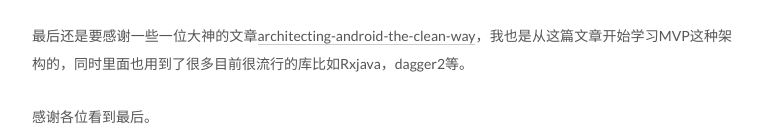
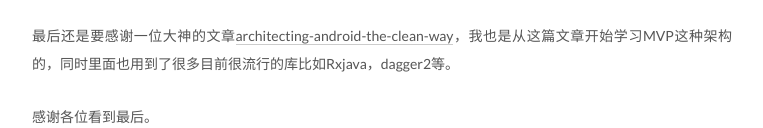
Before and after one commit to AlexMagic/AlexMagic.github.io, a plain HTML site: page 2017/03/10/基于MVP模式搭建Android应用/index.html in a window 1280 px wide. Shown: the part 6153-6281 px from the top of the page, without its empty margins (98-861 px from the left). Drawn offline with Linux system fonts and the light colour scheme.

Commit message:
Site updated: 2017-03-11 14:56:14

```diff
--- a/2017/03/10/基于MVP模式搭建Android应用/index.html
+++ b/2017/03/10/基于MVP模式搭建Android应用/index.html
@@ -103,7 +103,7 @@
 <meta property="og:image" content="https://github.com/AlexMagic/SimpleResources/blob/master/EasyMvpBuilder/easy_app.png?raw=true">
 <meta property="og:image" content="https://github.com/AlexMagic/SimpleResources/blob/master/EasyMvpBuilder/app_activity.png?raw=true">
 <meta property="og:image" content="https://github.com/AlexMagic/SimpleResources/blob/master/EasyMvpBuilder/app_presenter.png?raw=true">
-<meta property="og:updated_time" content="2017-03-11T06:52:08.000Z">
+<meta property="og:updated_time" content="2017-03-11T06:56:09.000Z">
 <meta name="twitter:card" content="summary">
 <meta name="twitter:title" content="基于MVP模式搭建的Android应用">
 <meta name="twitter:description" content="前言这篇博客是我个人的处女作，想了很久要以什么作为我博客的第一篇文章，最后选择了写下这篇关于MVP的架构的内容，当中也是有些原因的：我是去年毕业的，到目前为止算算日子在现在这家公司也已经工作了一年多了，作为一个新人我到公司之后首先就是要从零开始做一些他们终端里面的应用。在我还是学生接触Android的一段时间里都是传统的MVC的方式搭建一个应用，经过一番了解到了MVC并不是很适合移动端的开发，而目">
@@ -396,7 +396,7 @@
 <p>本次例子调用的豆瓣v2的搜索图书的接口，为了简单和方便，我把要搜索的内容写死为“python入门”，估计是因为本人近期在学习机器学习方面的知识，所有脑袋第一时间想的就是python……到这里就要开始对mvp的具体实现了，首先看到我们熟悉的Activity：<br><img src="https://github.com/AlexMagic/SimpleResources/blob/master/EasyMvpBuilder/app_activity.png?raw=true" alt=""><br>它实现了一个BooksView的接口，实际上这个接口继承自BaseView，在onCreate()里面对SearchBooksPresenter进行实例化，并把当前的view引用传进去，接下来就来到了比较重要的Presenter了，在这里你们能看到它是如何将View和Model关联起来的：<br><img src="https://github.com/AlexMagic/SimpleResources/blob/master/EasyMvpBuilder/app_presenter.png?raw=true" alt=""><br>这个类实现了BasePresenter的接口，并且包含了BooksView的引用，在getDoubanBooks()这个方法里面，通过上述提到的DefaultUseCase发起请求，并在DoubanBookSubscriber中实现对Model的回调同时对View进行相关的操作，这里就是把书单都展示出来。</p>
 <p>到这里整个主要的过程都已经讲述完毕，从结构上看起来还是比较清晰的，在Activity中你只需要关心View的逻辑，而在数据上也只要去实现如果获取，剩下的就由Presenter来做了。</p>
 <h2 id="最后"><a href="#最后" class="headerlink" title="最后"></a>最后</h2><p>经过一段时间的学习，我个人还是比较喜欢MVP的模式，虽然会有一些缺点，但总体而言还是不错的思想，这次写的例子还有很多可以丰富的地方，日后会慢慢加上，如果大家觉得写的还行欢迎star一下，觉得哪里写的不太好也希望大家能够指出，共同学习。</p>
-<p>最后还是要感谢一些一位大神的文章<a href="https://fernandocejas.com/2014/09/03/architecting-android-the-clean-way/" target="_blank" rel="external">architecting-android-the-clean-way</a>，我也是从这篇文章开始学习MVP这种架构的，同时里面也用到了很多目前很流行的库比如Rxjava，dagger2等。</p>
+<p>最后还是要感谢一位大神的文章<a href="https://fernandocejas.com/2014/09/03/architecting-android-the-clean-way/" target="_blank" rel="external">architecting-android-the-clean-way</a>，我也是从这篇文章开始学习MVP这种架构的，同时里面也用到了很多目前很流行的库比如Rxjava，dagger2等。</p>
 <p>感谢各位看到最后。</p>
 
 
```
Also changed, not shown: index.html (+1 -1 lines).
